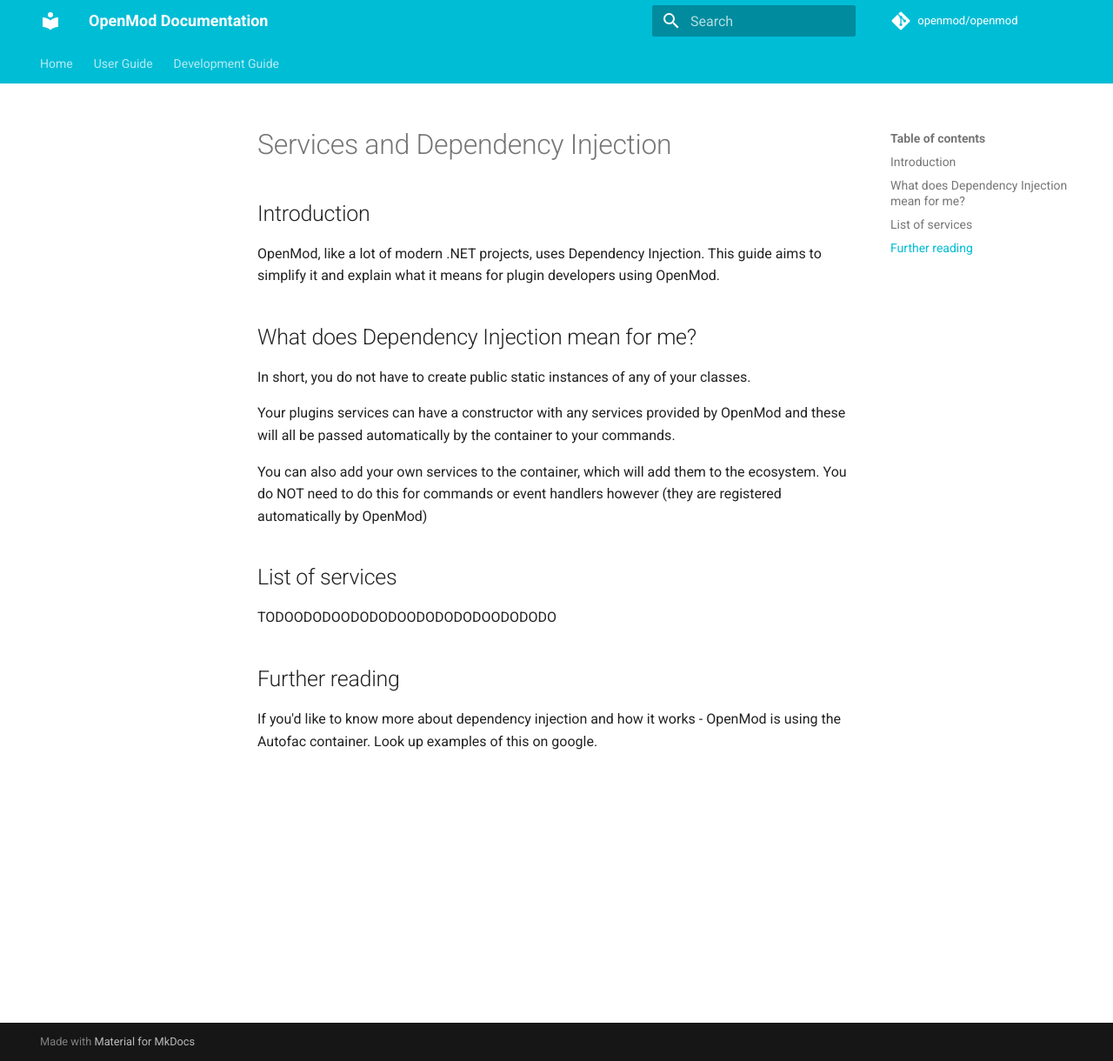
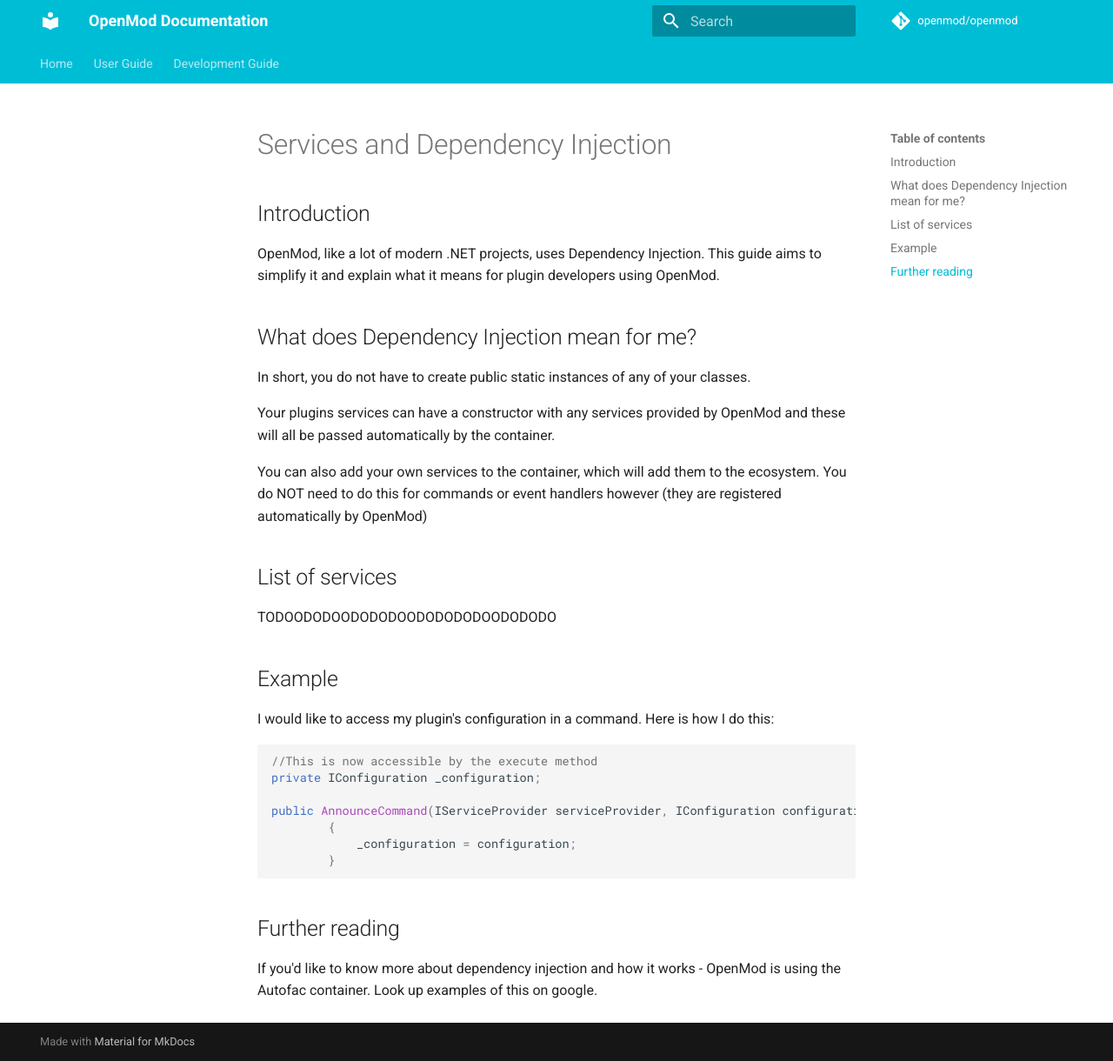
Before and after one commit to openmod/openmod-docs, an MkDocs documentation site: the page built from content/development-guide/services.md, in a window 1280 px wide and 1220 px high. Shown: the whole window at 87% size. Built offline with MkDocs 1.6.1 and Material for MkDocs 9.7.7, drawn with Linux system fonts in a browser that asks for light colours; comment, search, counter and statistics services are not loaded; old or Windows-style settings are respelled for this version of MkDocs.

Commit message:
Improvements

````diff
--- a/content/development-guide/services.md
+++ b/content/development-guide/services.md
@@ -8,7 +8,7 @@ OpenMod, like a lot of modern .NET projects, uses Dependency Injection. This gui
 
 In short, you do not have to create public static instances of any of your classes.
 
-Your plugins services can have a constructor with any services provided by OpenMod and these will all be passed automatically by the container to your commands.
+Your plugins services can have a constructor with any services provided by OpenMod and these will all be passed automatically by the container.
 
 You can also add your own services to the container, which will add them to the ecosystem. You do NOT need to do this for commands or event handlers however (they are registered automatically by OpenMod)
 
@@ -16,6 +16,20 @@ You can also add your own services to the container, which will add them to the
 
 TODOODODOODODODOODODODODOODODODO
 
+## Example
+
+I would like to access my plugin's configuration in a command. Here is how I do this:
+
+```c#
+//This is now accessible by the execute method
+private IConfiguration _configuration;
+
+public AnnounceCommand(IServiceProvider serviceProvider, IConfiguration configuration) : base(serviceProvider)
+        {
+            _configuration = configuration;
+        }
+```
+
 ## Further reading
 
 If you'd like to know more about dependency injection and how it works - OpenMod is using the Autofac container. Look up examples of this on google.
````
